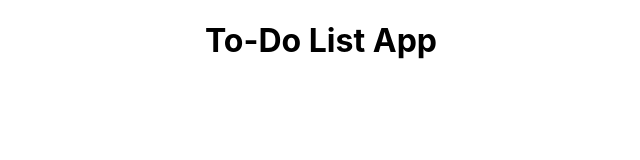
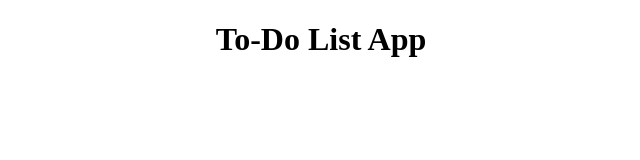
Before and after one commit to RaveenP-glitch/ToDoList-Mern, a React (Create React App) app in the folder todo-list/: page / in a window 1280 px wide. Shown: the top 160 px of the page, without its empty margins (319-959 px from the left). Built offline with nearby package versions, Linux system fonts and the light colour scheme.

Commit message:
Installing bootstrap

```diff
--- a/todo-list/package.json
+++ b/todo-list/package.json
@@ -6,7 +6,9 @@
     "@testing-library/jest-dom": "^5.16.2",
     "@testing-library/react": "^12.1.3",
     "@testing-library/user-event": "^13.5.0",
+    "bootstrap": "^5.1.3",
     "react": "^17.0.2",
+    "react-bootstrap": "^2.1.2",
     "react-dom": "^17.0.2",
     "react-scripts": "5.0.0",
     "web-vitals": "^2.1.4"
--- a/todo-list/src/index.css
+++ /dev/null
@@ -1,13 +0,0 @@
-body {
-  margin: 0;
-  font-family: -apple-system, BlinkMacSystemFont, 'Segoe UI', 'Roboto', 'Oxygen',
-    'Ubuntu', 'Cantarell', 'Fira Sans', 'Droid Sans', 'Helvetica Neue',
-    sans-serif;
-  -webkit-font-smoothing: antialiased;
-  -moz-osx-font-smoothing: grayscale;
-}
-
-code {
-  font-family: source-code-pro, Menlo, Monaco, Consolas, 'Courier New',
-    monospace;
-}
--- a/todo-list/src/index.js
+++ b/todo-list/src/index.js
@@ -1,6 +1,5 @@
 import React from 'react';
 import ReactDOM from 'react-dom';
-import './index.css';
 import App from './App';
 
 
```
Also changed, not shown: todo-list/src/setupTests.js (deleted, +0 -5 lines), 1 other file (tests, documents, lock files or other folders).
